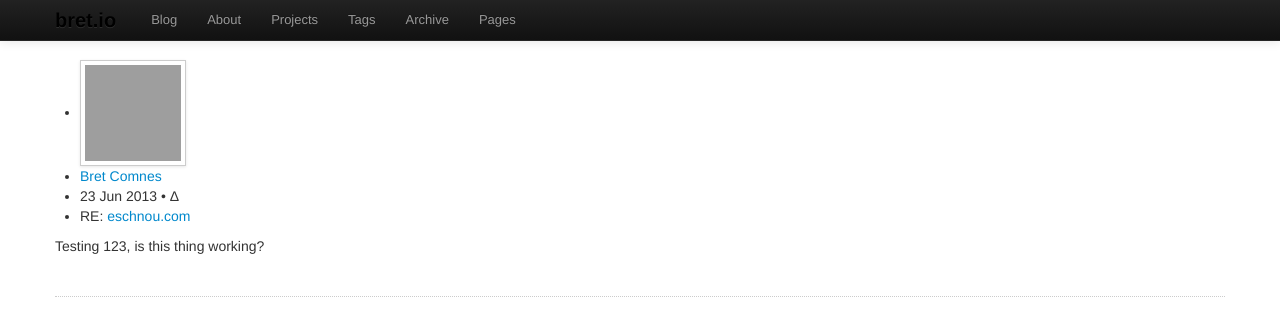
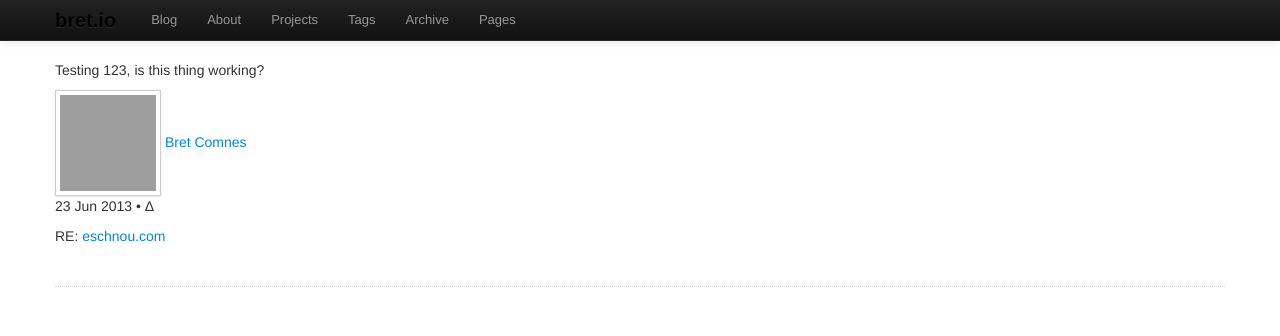
Before and after one commit to bcomnes/old-bret.io, a Jekyll site: the page built from _posts/2013-06-23-t3.md, in a window 1280 px wide. Shown: the top 336 px of the page. Built offline with Jekyll 4.4.1, drawn with Linux system fonts in a browser that asks for light colours; Markdown is read by kramdown in place of the engine named in the settings; grey boxes are pictures that could not be loaded.

Commit message:
Please fucking work

```diff
--- a/_layouts/note.html
+++ b/_layouts/note.html
@@ -6,20 +6,16 @@ footer: false
 ---
 <!--Begin note "{% include logic/pp-title.html %}"-->
 <article class="note h-entry">
-<ul class="h-card">
-<li><img src="http://www.gravatar.com/avatar/8d8b82740cb7ca994449cccd1dfdef5f?s=96" class="img-polaroid u-photo" alt="A picture of me!"></li>
-<li><a class="fn u-url p-name p-author" href="/about">{{ site.author }}</a></li>
-<li>
-<time class="dt-published" datetime="{{ page.date | date_to_xmlschema }}">
-{{ page.date | date_to_string }}
-</time> &bull; {{ site.permalink_marker }}
-</li>
-<li>
-RE: <a class="u-in-reply-to" href="{{ page.in-reply-to-url }}">{{ page.in-reply-to-title }}</a>
-</li>
-</ul>
-<section class="e-content p-name">
+<section class="e-content p-summary p-name">
 {% include logic/pp-content.html %}
 </section>
+<footer>
+    <div class="h-card">
+        <img src="http://www.gravatar.com/avatar/8d8b82740cb7ca994449cccd1dfdef5f?s=96" class="img-polaroid u-photo" alt="A picture of me!">
+        <a class="fn u-url p-name p-author" href="/about">{{ site.author }}</a></li>
+    </div>
+    <p><time class="dt-published" datetime="{{ page.date | date_to_xmlschema }}">{{ page.date | date_to_string }}</time> &bull; {{ site.permalink_marker }}</p>
+    <p>RE: <a class="u-in-reply-to" href="{{ page.in-reply-to-url }}">{{ page.in-reply-to-title }}</a></p>
+</footer>
 </article>
 <!--End Post "{% include logic/pp-title.html %}"-->
```
